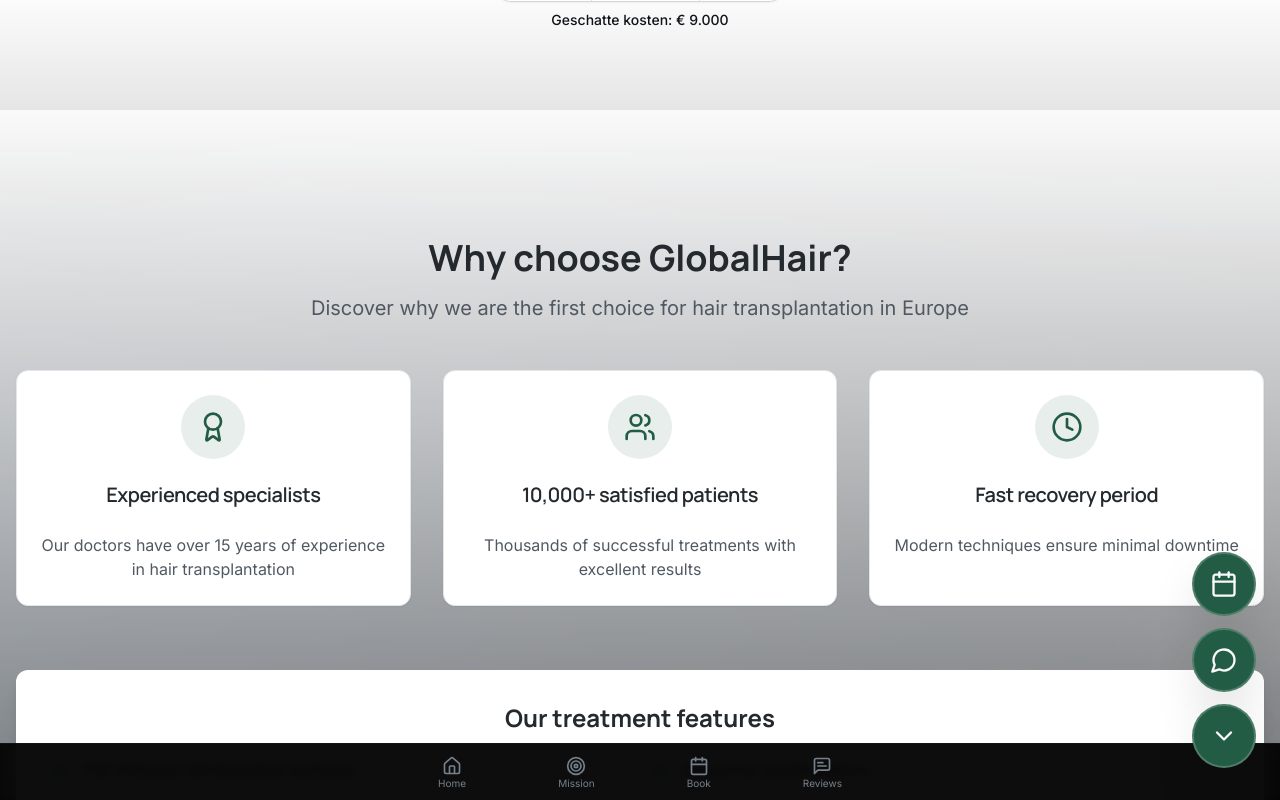
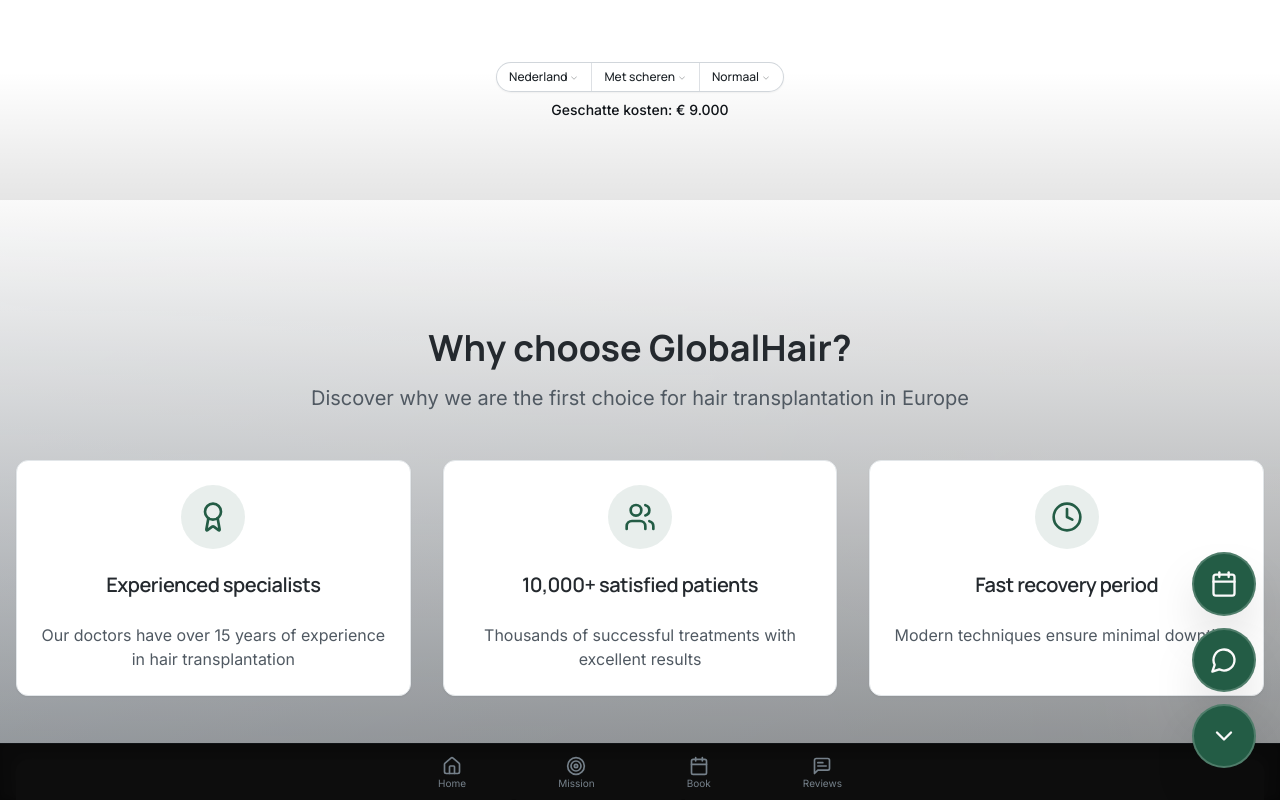
Before and after one commit to sametkus71-hub/globalhair-nextjs, a React (Vite) app: page /en/hair-transplant in a window 1280 px wide. Built offline with nearby package versions, Linux system fonts and the light colour scheme.

Commit message:
Fix scroll snap positioning
Adjust scroll snap to ensure the first snap scroll moves further, aligning sections correctly and reducing excess space in the hero section.

```diff
--- a/src/index.css
+++ b/src/index.css
@@ -192,7 +192,7 @@ All colors MUST be HSL. Fonts: Avenir (Inter fallback) + Merriweather Sans for h
   scroll-behavior: smooth;
   overflow-y: auto;
   height: 100vh;
-  scroll-padding-top: 110px;
+  scroll-padding-top: 200px;
 }
 
 .snap-section {
```
